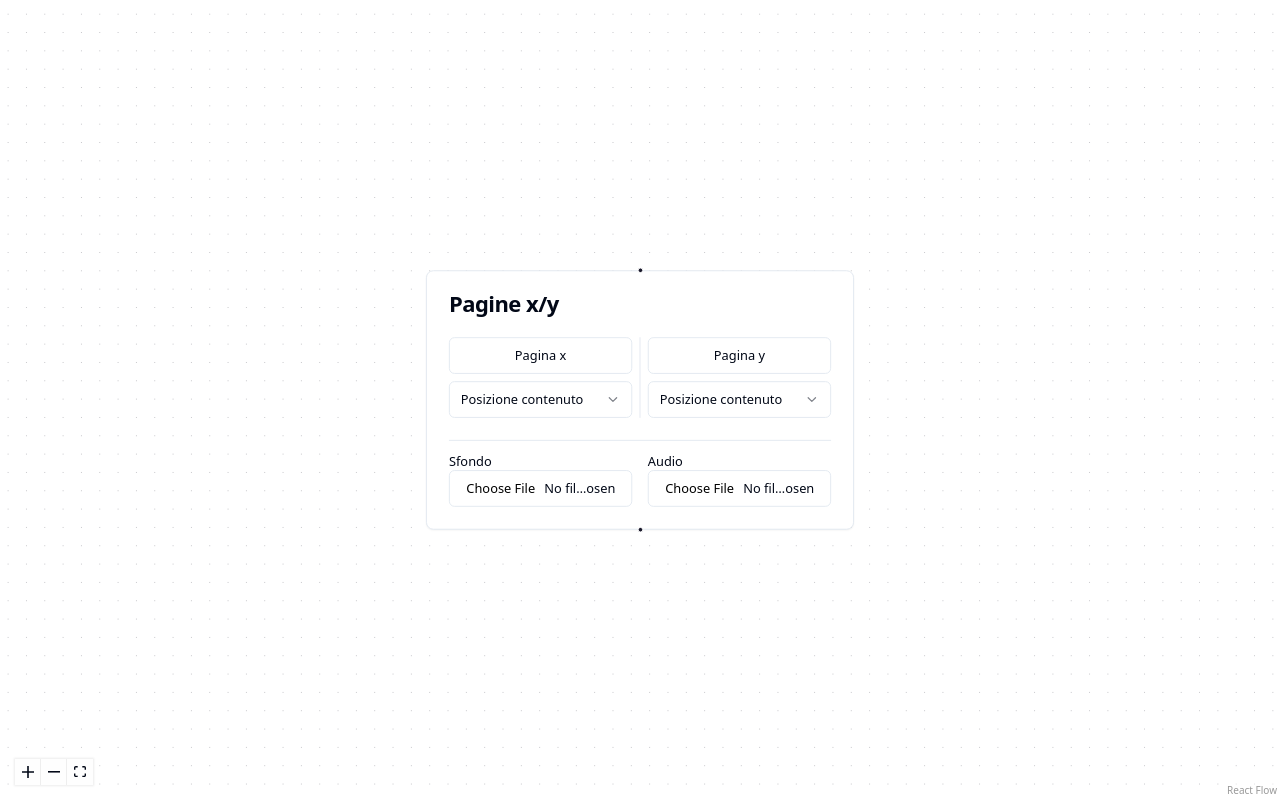
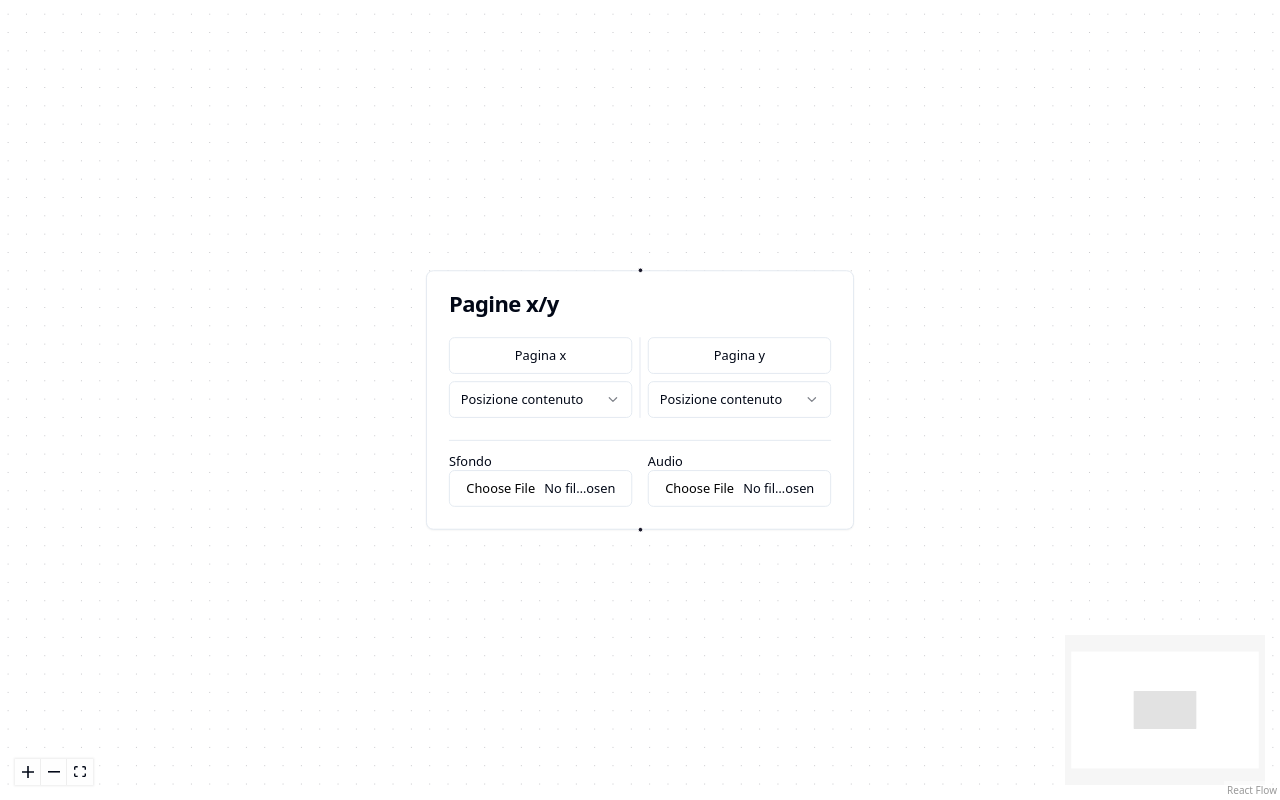
Before and after one commit to daxdiv/app-racconti-interattivi, a React (Vite) app: page / in a window 1280 px wide. Built offline with nearby package versions, Linux system fonts and the light colour scheme.

Commit message:
feat: add interactive minimap

```diff
--- a/src/App.tsx
+++ b/src/App.tsx
@@ -1,7 +1,7 @@
 import "@xyflow/react/dist/style.css";
 import "@/styles/globals.css";
 
-import { Background, Controls, ReactFlow } from "@xyflow/react";
+import { Background, Controls, MiniMap, ReactFlow } from "@xyflow/react";
 import { useMemo, useRef } from "react";
 
 import DoublePageNode from "@/components/nodes/DoublePageNode";
@@ -43,6 +43,10 @@ function App() {
           orientation="horizontal"
           showInteractive={false}
         />
+        <MiniMap
+          pannable
+          zoomable
+        />
       </ReactFlow>
     </div>
   );
```
